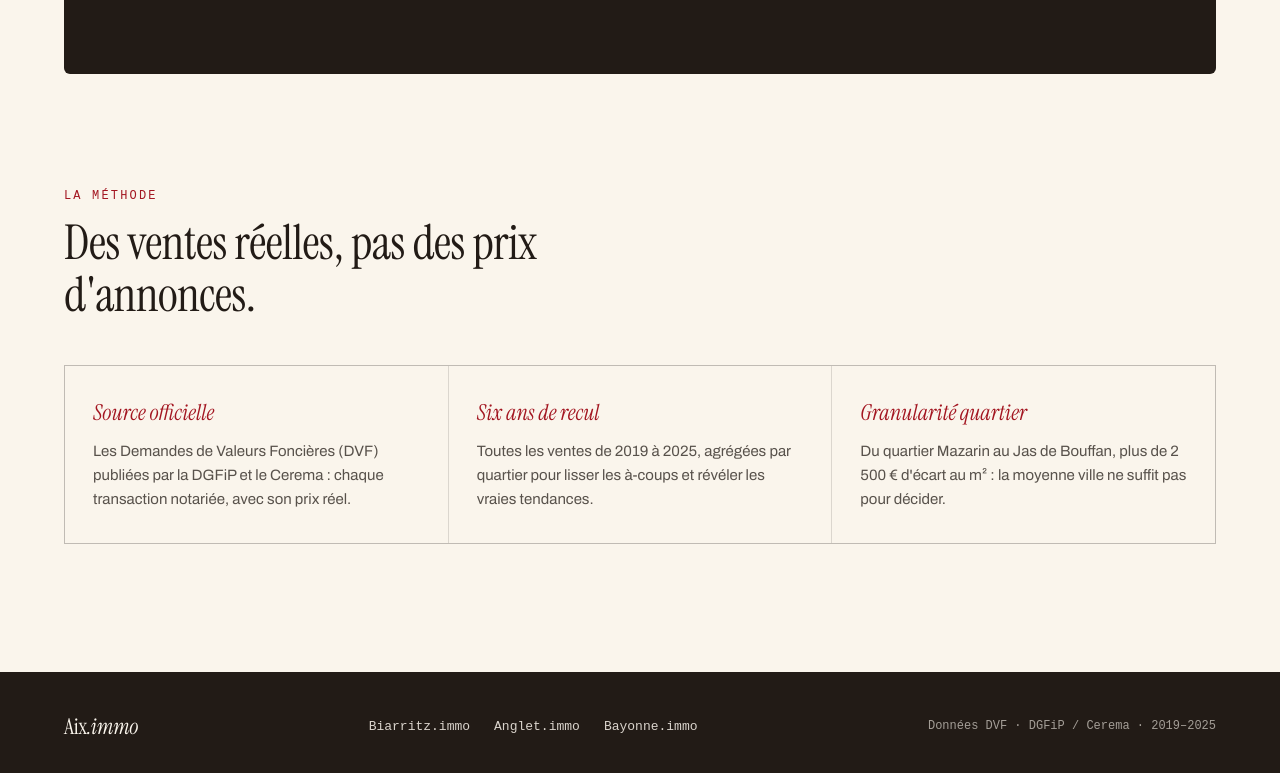
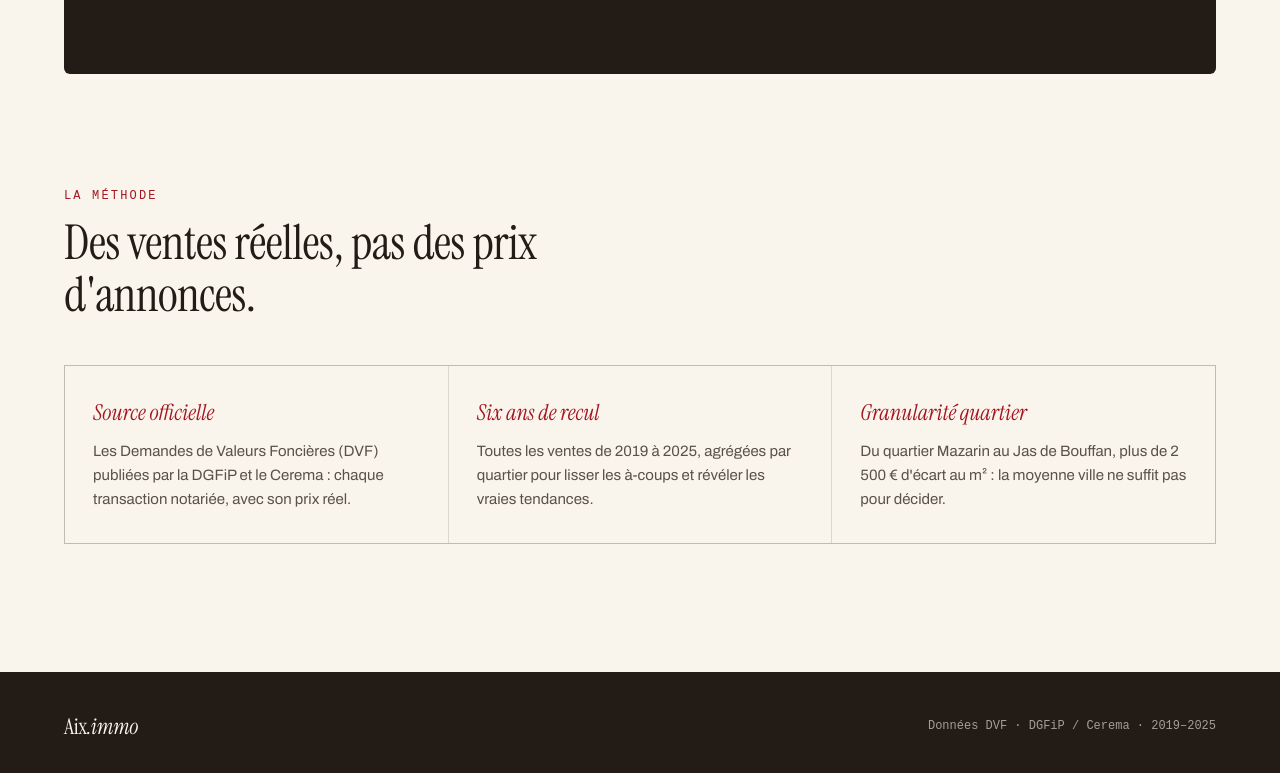
Before and after one commit to hadrienthi/aix.immo, a plain HTML site: page index.html in a window 1280 px wide. Shown: the part 2032-2805 px from the top of the page. Drawn offline with nearby package versions, Linux system fonts and the light colour scheme; a web font is replaced by a local one.

Commit message:
Add files via upload

```diff
--- a/index.html
+++ b/index.html
@@ -328,7 +328,7 @@ body{font-family:'Archivo',-apple-system,sans-serif;background:var(--cream);colo
 <div class="chart-title" style="margin-bottom:0" data-i18n="txTitle"></div>
 <span class="tx-source" id="txSource"></span>
 </div>
-<div class="sample-list" id="sampleList"></div>
+<div class="sample-list" id="sampleList" data-nosnippet></div>
 </div>
 <div class="ai-card">
 <div class="ai-header">
@@ -413,11 +413,7 @@ body{font-family:'Archivo',-apple-system,sans-serif;background:var(--cream);colo
 <footer class="footer">
 <div class="wrap footer-in">
 <span class="wordmark">Aix<em>.immo</em></span>
-<div class="footer-links">
-<a href="https://biarritz.immo/">Biarritz.immo</a>
-<a href="https://anglet.immo/">Anglet.immo</a>
-<a href="https://bayonne.immo/">Bayonne.immo</a>
-</div>
+
 <div class="footer-data" data-i18n="footerData"></div>
 </div>
 </footer>
```
